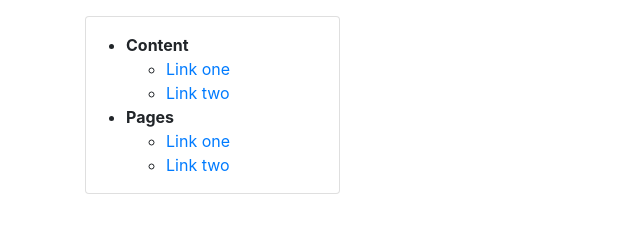
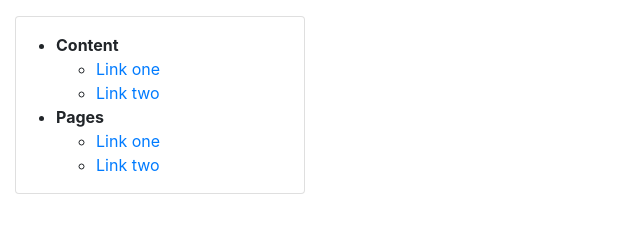
Before and after one commit to snulv/numenera-notes, a website: page public/index.html in a window 1280 px wide. Shown: the whole page, without its empty margins (0-640 px from the left). Drawn offline with nearby package versions, Linux system fonts and the light colour scheme.

Commit message:
Removed husky and minor styling improvements

```diff
--- a/package.json
+++ b/package.json
@@ -10,7 +10,6 @@
   "author": "",
   "license": "ISC",
   "devDependencies": {
-    "husky": "^4.2.5",
     "live-server": "^1.2.1"
   }
 }
--- a/public/index.html
+++ b/public/index.html
@@ -13,7 +13,7 @@
 </head>
 
 <body>
-  <div class="container padding">
+  <div class="container-fluid padding">
       <div class="row">
           <div class="col-3">
             <div class="sticky-top py-3">
@@ -31,7 +31,9 @@
               </ul>
             </div>
           </div>
-          <div id="content" class="col-9"></div>
+          <div class="col-6 py-3">
+            <div id="content"></div>
+          </div>
       </div>
     </div>
   </div>
```
Also changed, not shown: 1 other file.
